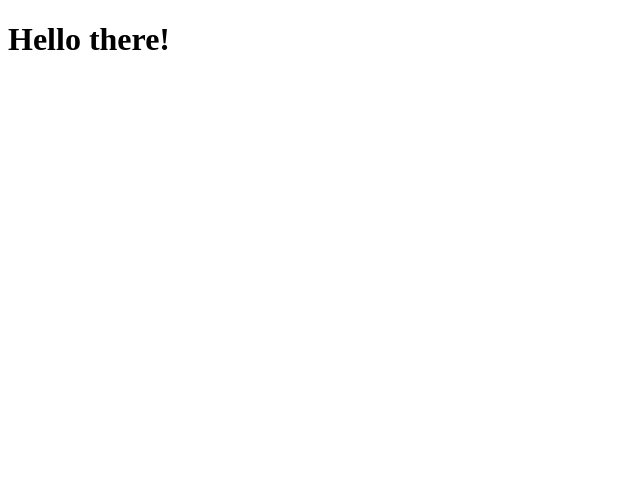
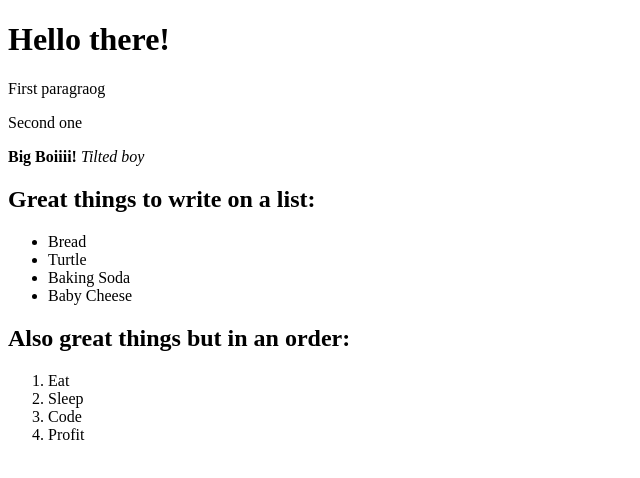
Before and after one commit to MTelschow/HTML_Foundations, a plain HTML site: page index.html in a window 1280 px wide. Shown: the whole page, without its empty margins (0-640 px from the left). Drawn offline with Linux system fonts and the light colour scheme.

Commit message:
Add Text elements and lists

```diff
--- a/index.html
+++ b/index.html
@@ -7,5 +7,27 @@
     </head>
     <body>
         <h1>Hello there!</h1>
+        <p>First paragraog</p>
+        <p>Second one</p>
+        <strong>Big Boiiii!</strong>
+        <em>Tilted boy</em>
+        <!--
+            Huge Cooment
+        -->
+        <h2>Great things to write on a list:</h2>
+        <ul>
+            <li>Bread</li>
+            <li>Turtle</li>
+            <li>Baking Soda</li>
+            <li>Baby Cheese</li>
+        </ul>
+
+        <h2>Also great things but in an order:</h2>
+        <ol>
+            <li>Eat</li>
+            <li>Sleep</li>
+            <li>Code</li>
+            <li>Profit</li>
+        </ol>
     </body>
 </html>
```
